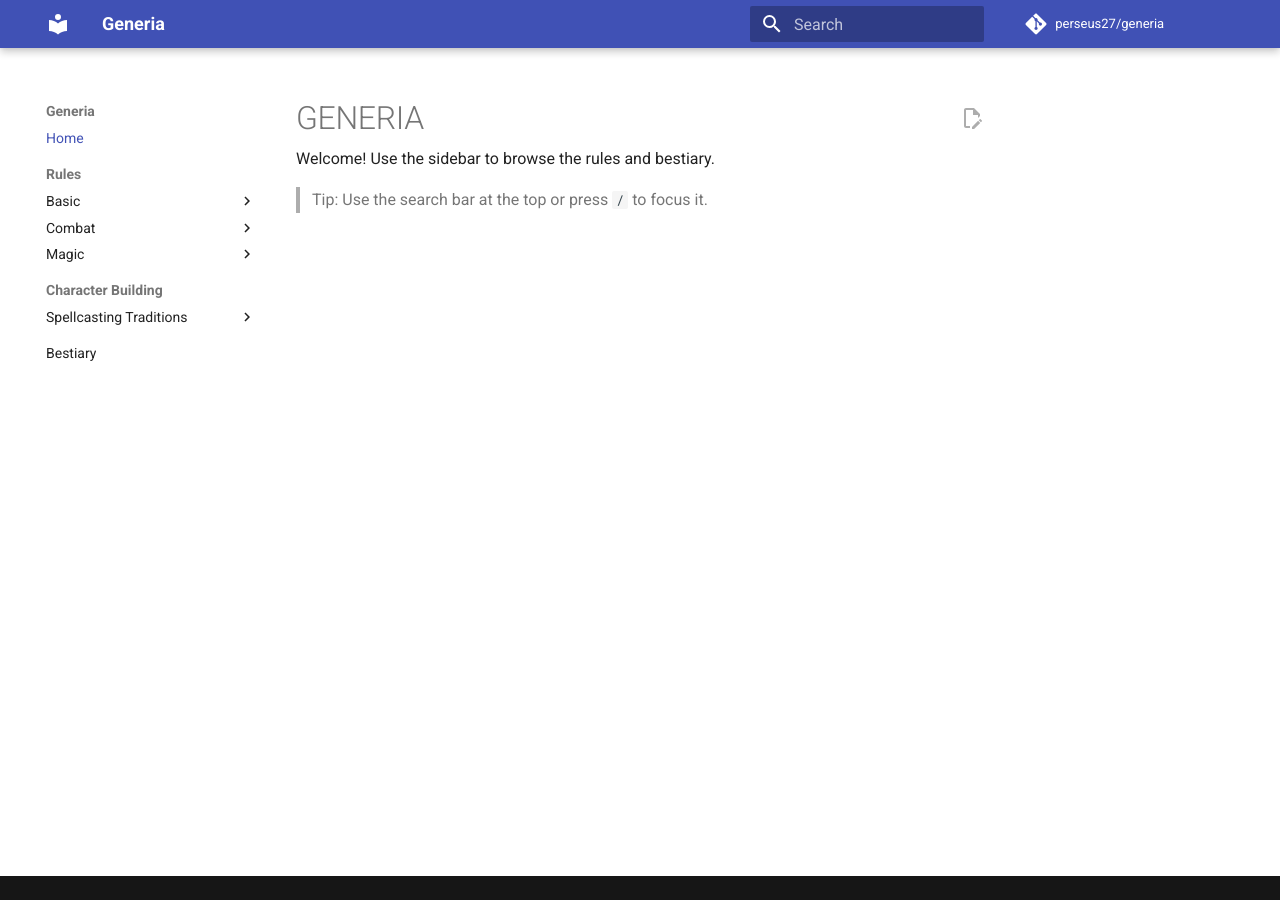
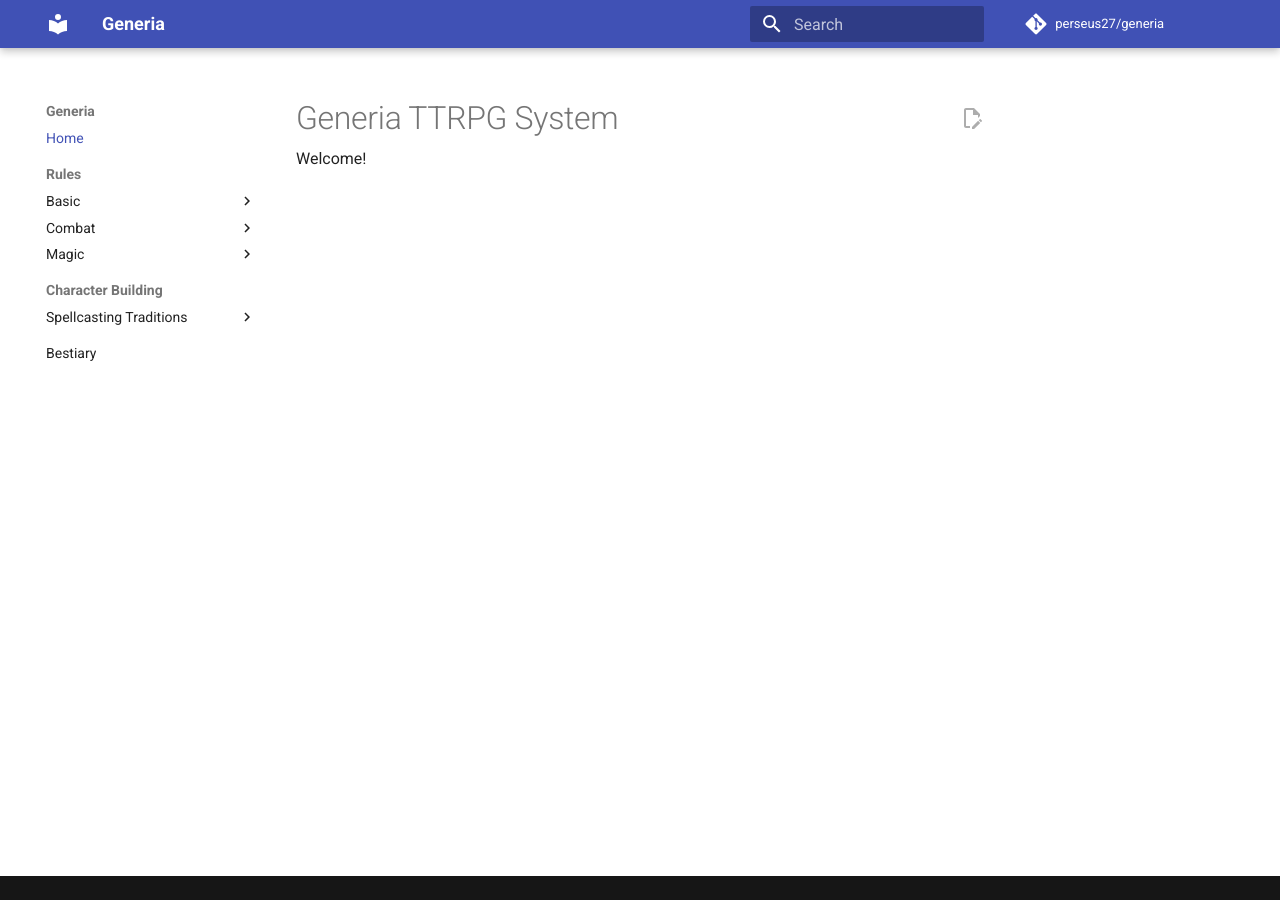
Before and after one commit to Perseus27/Generia, an MkDocs documentation site: the page built from docs/index.md, in a window 1280 px wide. Built offline with MkDocs 1.6.1 and Material for MkDocs 9.7.7, drawn with Linux system fonts in a browser that asks for light colours; comment, search, counter and statistics services are not loaded.

Commit message:
Updated Index

```diff
--- a/docs/index.md
+++ b/docs/index.md
@@ -1,5 +1,3 @@
-# GENERIA
+# Generia TTRPG System
 
-Welcome! Use the sidebar to browse the rules and bestiary.
-
-> Tip: Use the search bar at the top or press `/` to focus it.
+Welcome!
```
